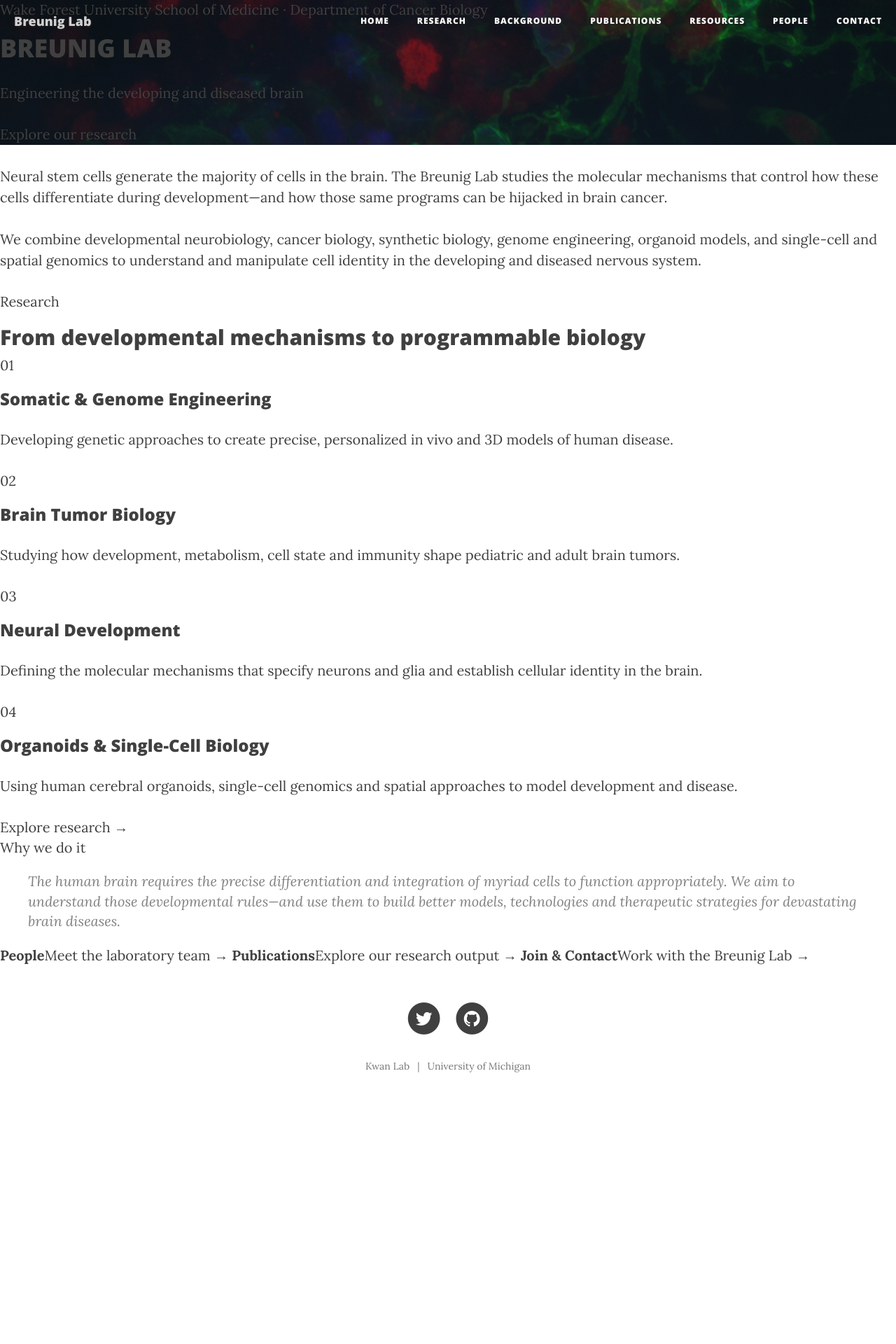
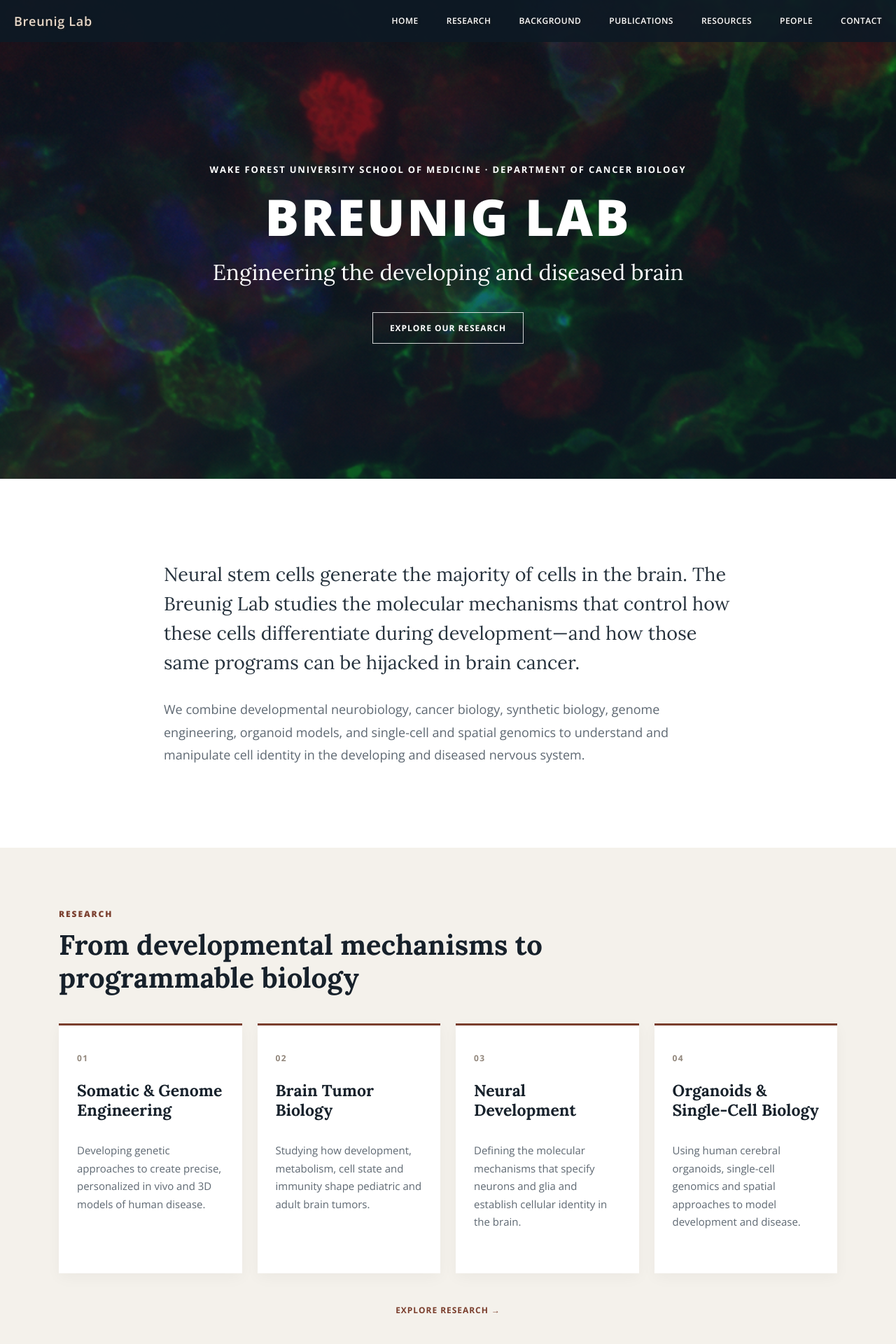
Before and after one commit to JBreunig/website, a Jekyll site: the page built from index.html, in a window 1280 px wide. Shown: the top 1920 px of the page at 70% size. Built offline with Jekyll 4.4.1, drawn with Linux system fonts in a browser that asks for light colours; nearby versions of some CDN libraries; before the commit the page ends 1599 px from its top, so only the background shows below that.

Commit message:
Load Wake Forest redesign stylesheet

```diff
--- a/_includes/head.html
+++ b/_includes/head.html
@@ -9,22 +9,17 @@
 
     <link rel="canonical" href="{{ page.url | replace:'index.html','' | prepend: site.baseurl | prepend: site.url }}">
 
-    <!-- Bootstrap Core CSS -->
     <link rel="stylesheet" href="{{ "/css/bootstrap.tiny.css" | prepend: site.baseurl }}">
+    <link rel="stylesheet" href="{{ "/css/clean-blog.min.css" | prepend: site.baseurl }}">
+    <link rel="stylesheet" href="{{ "/css/wake.css" | prepend: site.baseurl }}">
 
-    <!-- Custom CSS -->
-    <link rel="stylesheet" href="{{ "/css/clean-blog.min.css" | prepend: site.baseurl }}">
-
-    <!-- Custom Fonts -->
     <link href="//maxcdn.bootstrapcdn.com/font-awesome/4.3.0/css/font-awesome.min.css" rel="stylesheet" type="text/css">
     <link href='//fonts.googleapis.com/css?family=Lora:400,700,400italic,700italic' rel='stylesheet' type='text/css'>
     <link href='//fonts.googleapis.com/css?family=Open+Sans:300italic,400italic,600italic,700italic,800italic,400,300,600,700,800' rel='stylesheet' type='text/css'>
 
-    <!-- HTML5 Shim and Respond.js IE8 support of HTML5 elements and media queries -->
-    <!-- WARNING: Respond.js doesn't work if you view the page via file:// -->
     <!--[if lt IE 9]>
-        <script src="https://oss.maxcdn.com/libs/html5shiv/3.7.0/html5shiv.js"></script>
-        <script src="https://oss.maxcdn.com/libs/respond.js/1.4.2/respond.min.js"></script>
+    <script src="https://oss.maxcdn.com/libs/html5shiv/3.7.0/html5shiv.js"></script>
+    <script src="https://oss.maxcdn.com/libs/respond.js/1.4.2/respond.min.js"></script>
     <![endif]-->
 
 </head>
```
